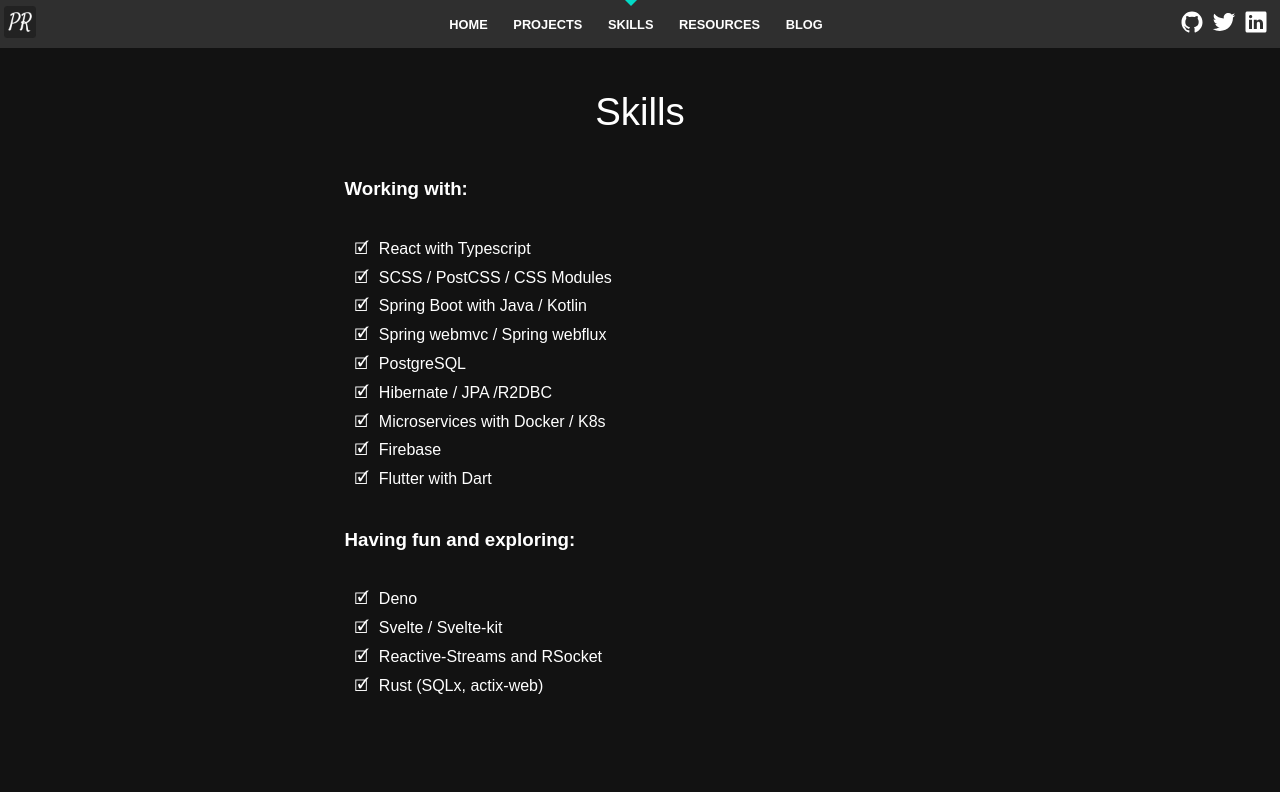
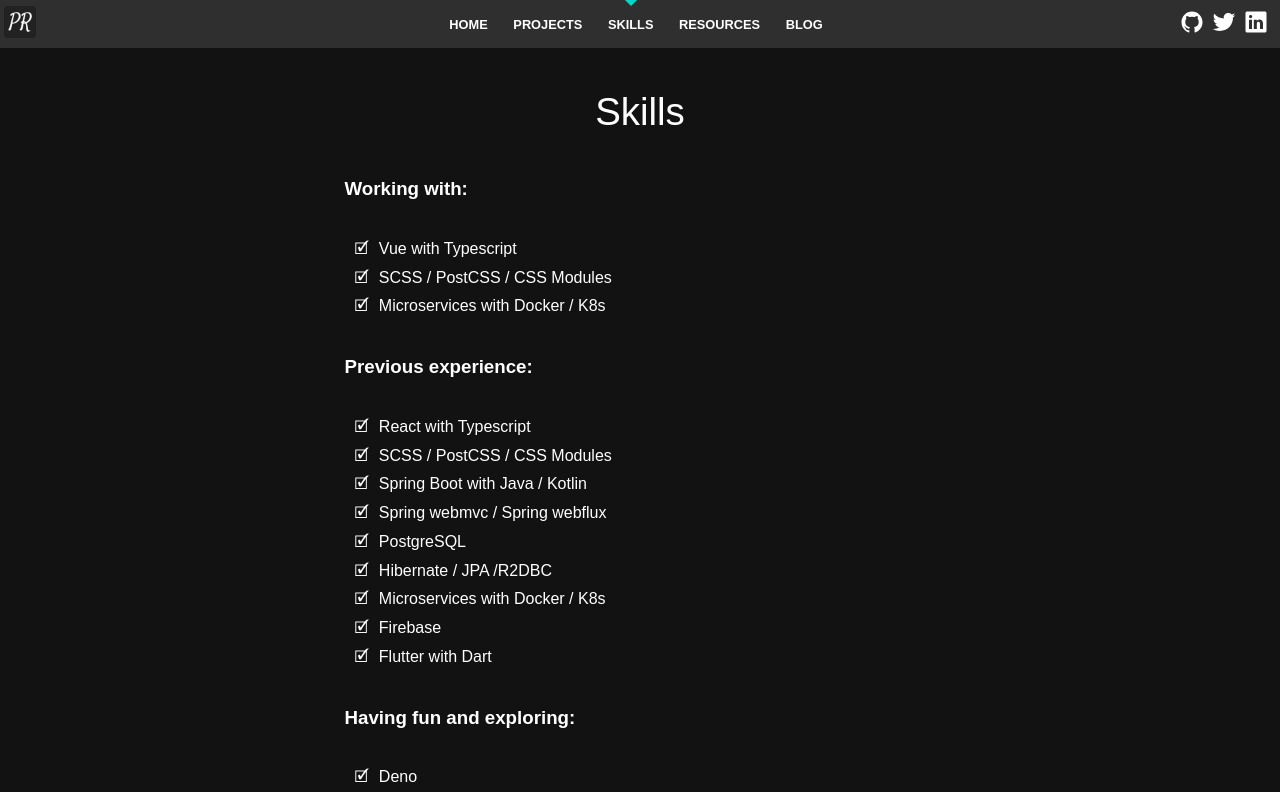
Before and after one commit to porfirioribeiro/porfirio.dev, a SvelteKit app: page /skills in a window 1280 px wide. Shown: the top 792 px of the page. Built offline with nearby package versions, Linux system fonts and the light colour scheme.

Commit message:
Update skills

```diff
--- a/src/routes/skills/+page.svelte
+++ b/src/routes/skills/+page.svelte
@@ -6,6 +6,13 @@
 <h1>Skills</h1>
 
 <h3>Working with:</h3>
+<ul>
+  <li>Vue with Typescript</li>
+  <li>SCSS / PostCSS / CSS Modules</li>
+  <li>Microservices with Docker / K8s</li>
+</ul>
+
+<h3>Previous experience:</h3>
 <ul>
   <li>React with Typescript</li>
   <li>SCSS / PostCSS / CSS Modules</li>
```
